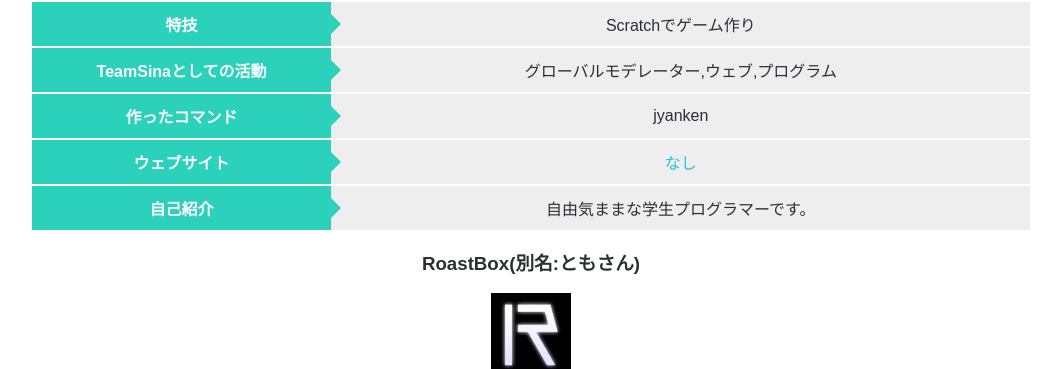
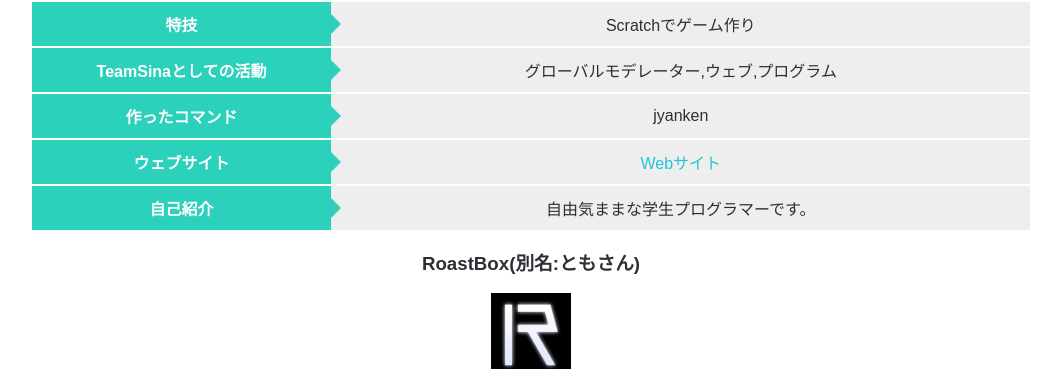
Before and after one commit to SinaKitagami/sinakitagami.github.io, a Jekyll site: the page built from aboutus.md, in a window 1280 px wide and 900 px high, scrolled down 2063 px. Shown: the part 105-474 px from the top of the window, without its empty margins (109-1170 px from the left). Built offline with Jekyll 4.4.1, drawn with Linux system fonts in a browser that asks for light colours; nearby versions of some CDN libraries.

Commit message:
ぽてとさんのとこ修正

```diff
--- a/_data/team.yml
+++ b/_data/team.yml
@@ -49,7 +49,7 @@
   introduction: 自由気ままな学生プログラマーです。
   img: potate.png
   website: https://poteto143.github.io/Poteto143s_diary/
-  w-s: なし
+  w-s: Webサイト
 
 - name: RoastBox(別名:ともさん)
   skill: 壁紙やテクスチャの作成
```
